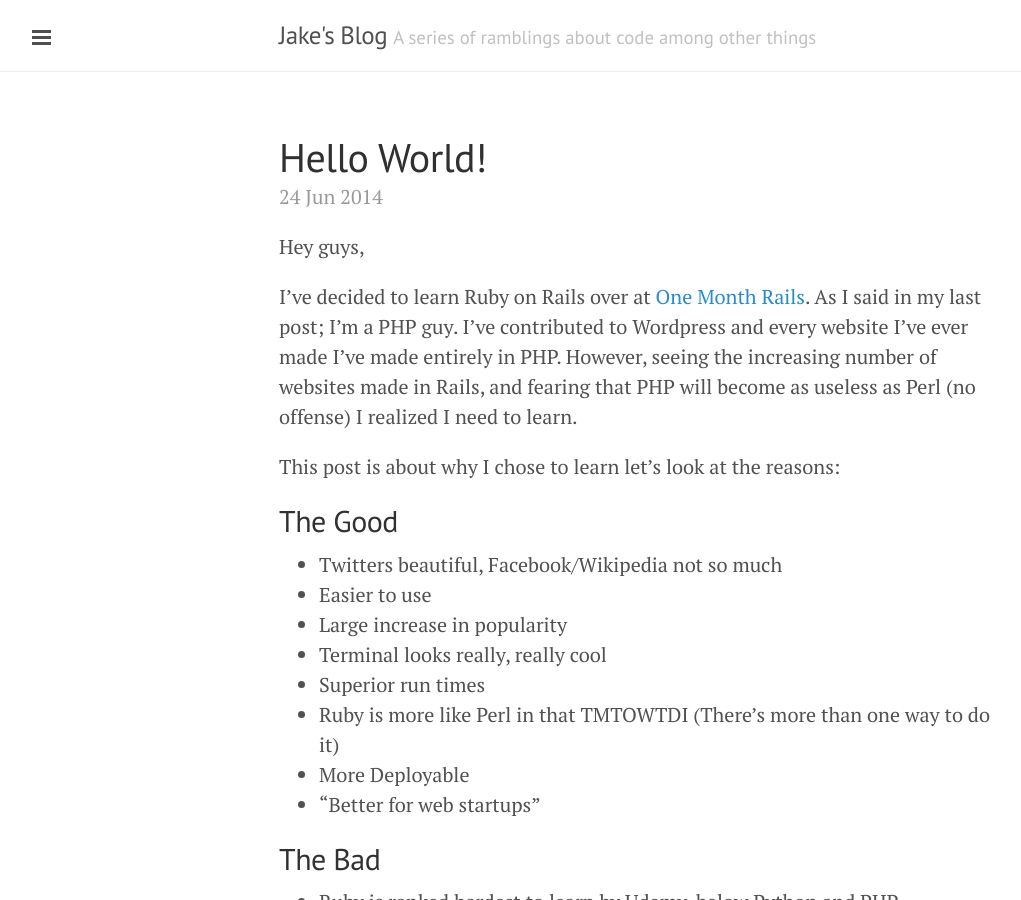
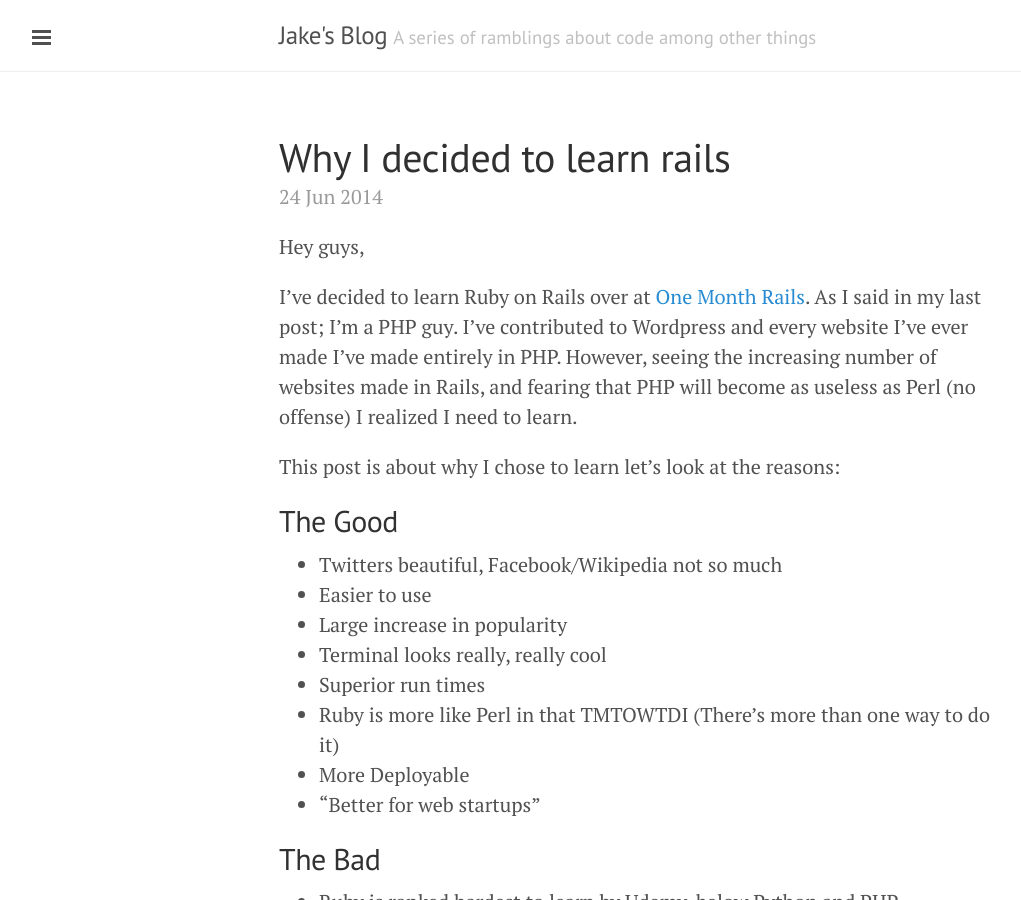
Before and after one commit to jakesyl/blog, a Jekyll site: the page built from _posts/2014-06-24-rails.md, in a window 1280 px wide and 900 px high. Shown: the whole window, without its empty margins (1-1022 px from the left). Built offline with Jekyll 4.4.1, drawn with Linux system fonts in a browser that asks for light colours; Markdown is read by kramdown in place of the engine named in the settings; comment, search, counter and statistics services are not loaded.

Commit message:
changed title

```diff
--- a/_posts/2014-06-24-rails.md
+++ b/_posts/2014-06-24-rails.md
@@ -1,6 +1,6 @@
 ---
 layout: post
-title: Hello World!
+title: Why I decided to learn rails
 comments: True
 ---
 Hey guys,
```
